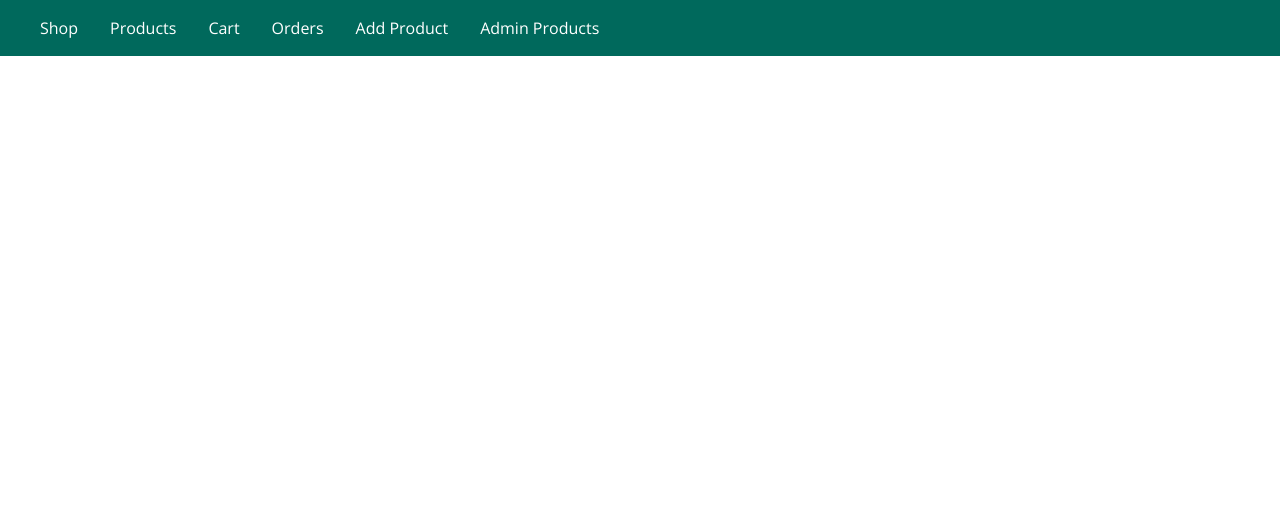
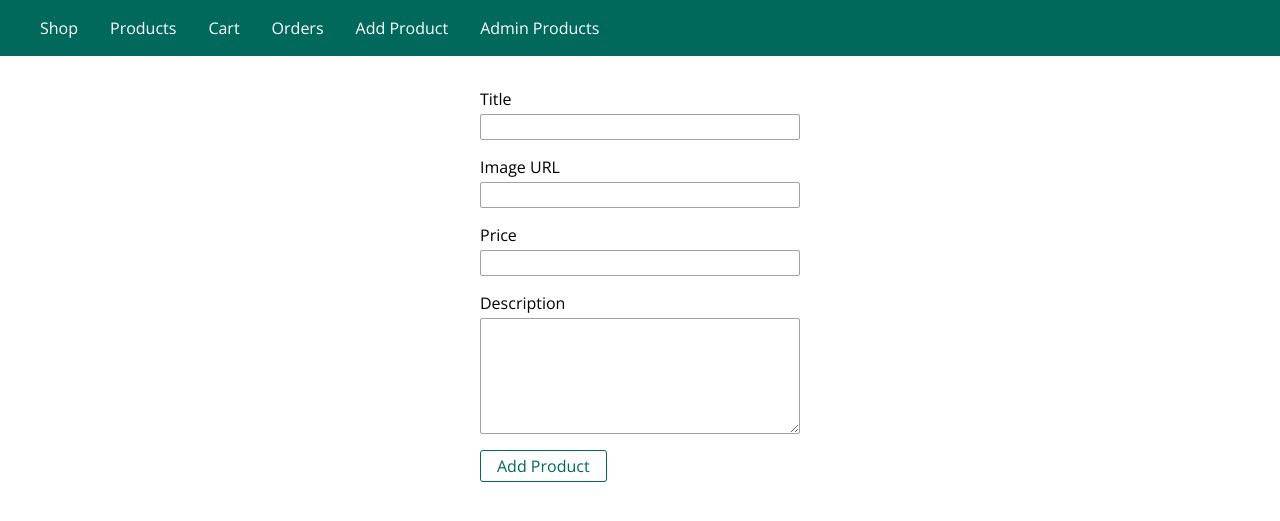
Before and after one commit to matiaskantele/courses, a Node server app: template views/admin/edit-product.pug in a window 1280 px wide. Shown: the top 521 px of the page. Run offline with Node 20, Linux system fonts and the light colour scheme; the template is opened without the code that fills it, so the values that code supplies are empty; some libraries are stand-ins or nearby versions.

Commit message:
add edit product page with pre-filled fields

```diff
--- a/routes/admin.js
+++ b/routes/admin.js
@@ -10,4 +10,8 @@ router.post("/add-product", adminController.postAddProduct);
 
 router.get("/products", adminController.getProducts);
 
+router.get("/edit-product/:productId", adminController.getEditProduct);
+
+router.post("/edit-product/");
+
 module.exports = router;
--- a/views/admin/edit-product.pug
+++ b/views/admin/edit-product.pug
@@ -3,3 +3,23 @@ extends ../layouts/main-layout.pug
 block styles
   link(rel="stylesheet", href="/css/forms.css")
   link(rel="stylesheet", href="/css/product.css")
+
+block content
+  main
+      form.product-form(action=(editing ? "/admin/edit-product" : "/admin/add-product"), method="POST")
+        .form-control
+          label(for="title") Title
+          input(type="text" name="title" value=(editing ? product.title : ""))#title
+        .form-control
+          label(for="imageUrl") Image URL
+          input(type="text" name="imageUrl" value=(editing ? product.imageUrl : ""))#imageUrl
+        .form-control
+          label(for="price") Price
+          input(type="number" name="price" step="0.01" value=(editing ? product.price : ""))#price
+        .form-control
+          label(for="description") Description
+          textarea(name="description" rows="5")#description #{editing ? product.description : ""}
+        if editing
+          button.btn(type="submit") Update Product
+        else
+          button.btn(type="submit") Add Product
--- a/views/admin/product-list.pug
+++ b/views/admin/product-list.pug
@@ -17,7 +17,7 @@ block content
                 h2.product__price #{product.price}€
                 p.product__description #{product.description}
               .card__actions
-                a(href="/admin/edit-product") Edit
+                a.btn(href="/admin/edit-product/" + product.id + "?edit=true") Edit
                 form(action="/admin/delete-product" method="POST")
                   button.btn(type="submit") Delete
       else
```
Also changed, not shown: controllers/admin.js (+21 -1 lines), views/admin/add-product.pug (deleted, +0 -22 lines).
